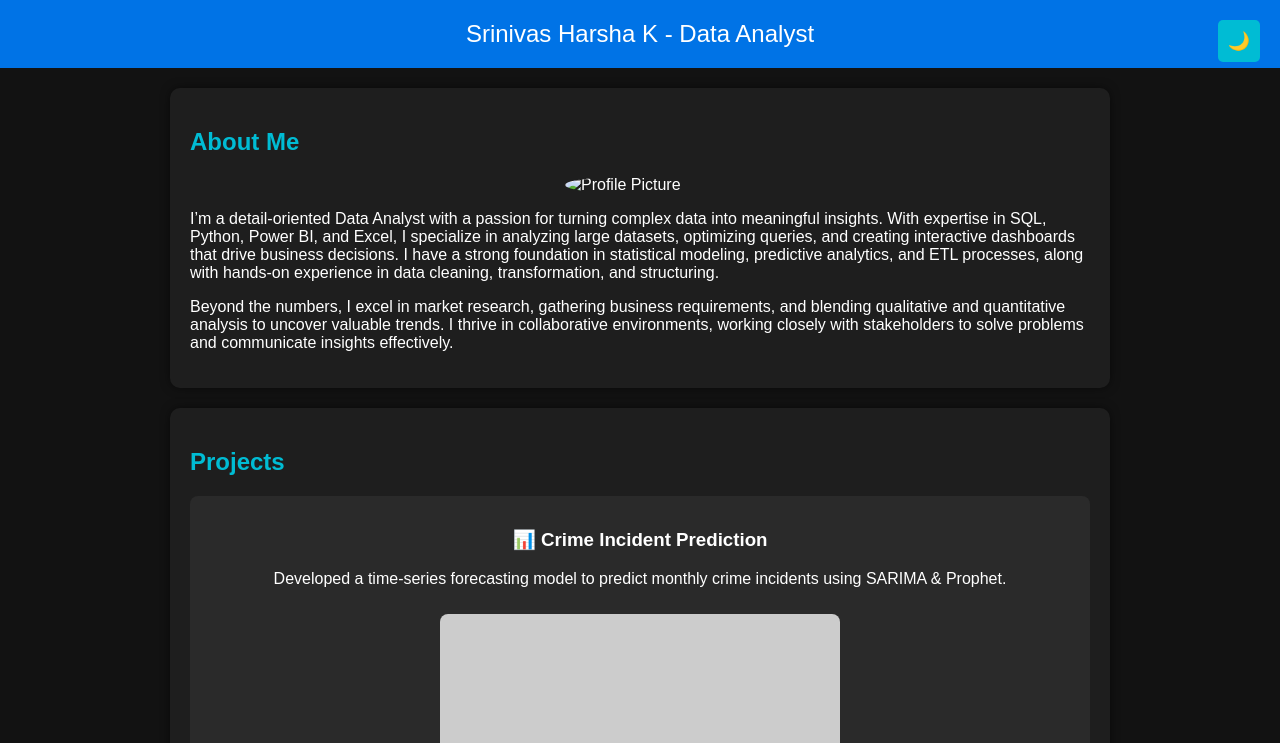
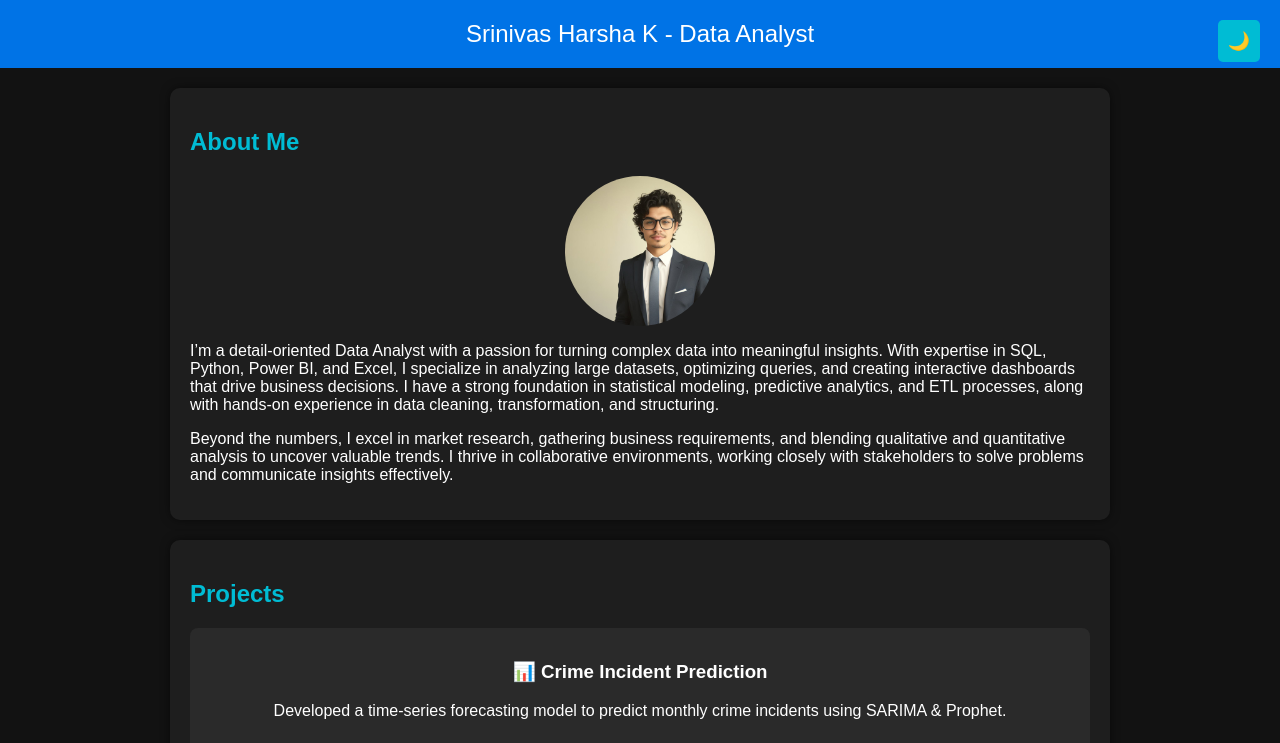
Before and after one commit to srinivasksheerasagar/Srinivas_Harsha_K_Data_Analyst, a plain HTML site: page index.html in a window 1280 px wide. Shown: the top 743 px of the page. Drawn offline with Linux system fonts and the light colour scheme; placeholder pictures from the web are drawn by us.

Commit message:
Update index.html

```diff
--- a/index.html
+++ b/index.html
@@ -24,7 +24,7 @@
     <header>Srinivas Harsha K - Data Analyst</header>
     <section>
         <h2>About Me</h2>
-        <img src="JOB profile image.jpeg" alt="Profile Picture" class="profile-pic">
+        <img src="JOB_profile_image.jpeg" alt="Profile Picture" class="profile-pic">
         <p>I’m a detail-oriented Data Analyst with a passion for turning complex data into meaningful insights. With expertise in SQL, Python, Power BI, and Excel, I specialize in analyzing large datasets, optimizing queries, and creating interactive dashboards that drive business decisions. I have a strong foundation in statistical modeling, predictive analytics, and ETL processes, along with hands-on experience in data cleaning, transformation, and structuring.</p>
         <p>Beyond the numbers, I excel in market research, gathering business requirements, and blending qualitative and quantitative analysis to uncover valuable trends. I thrive in collaborative environments, working closely with stakeholders to solve problems and communicate insights effectively.</p>
     </section>
```
